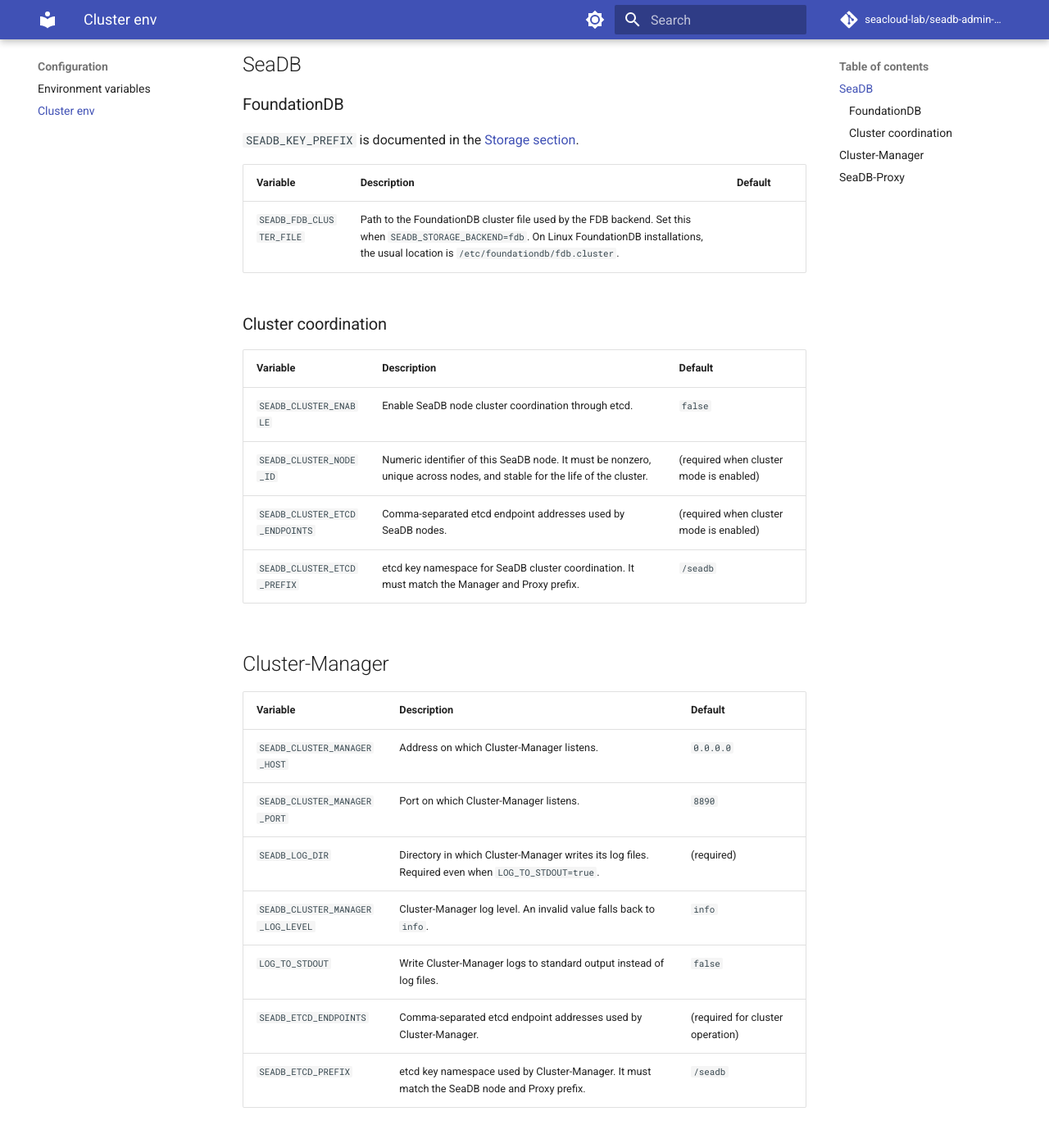
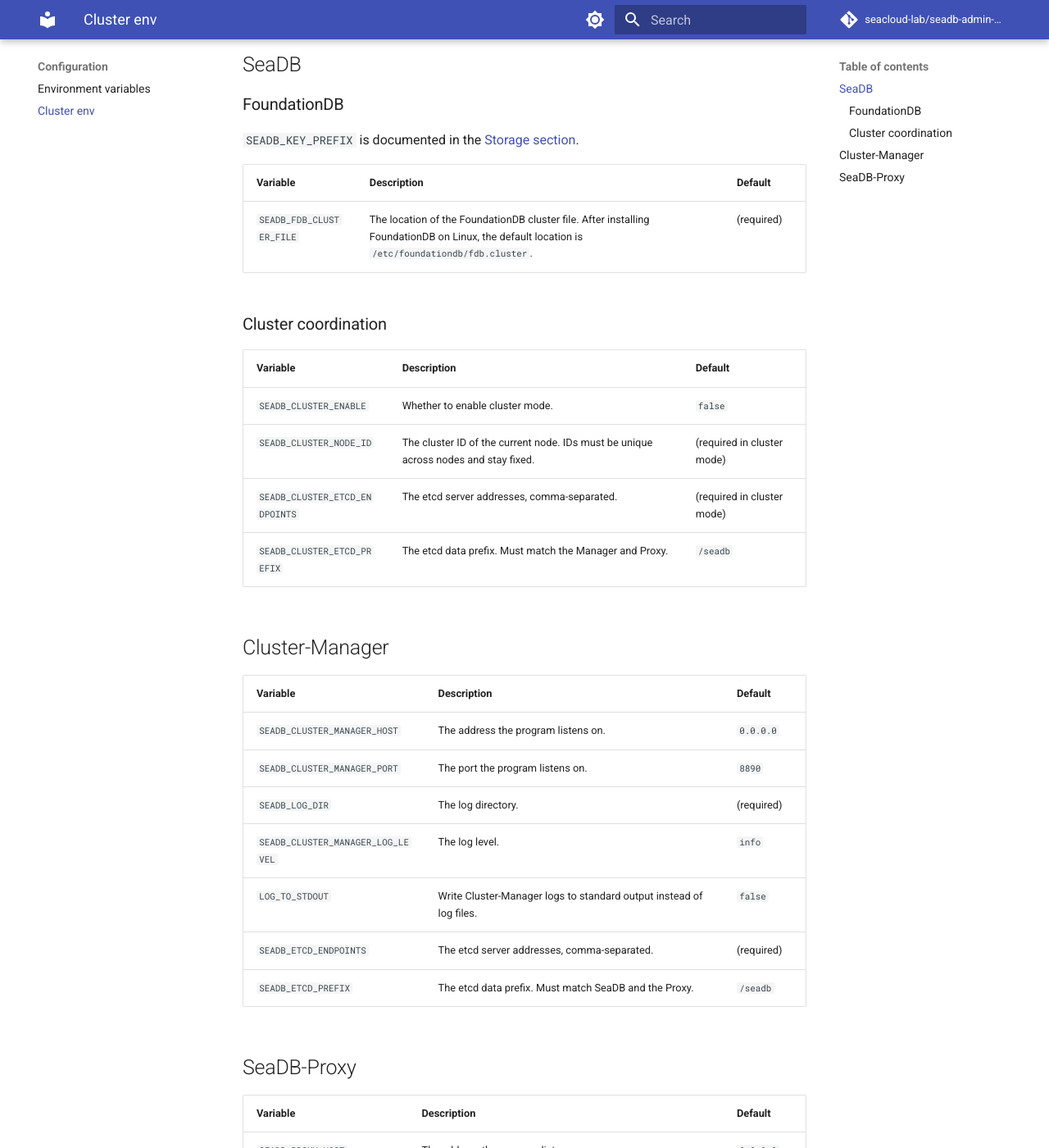
Before and after one commit to seacloud-lab/seadb-admin-docs, an MkDocs documentation site: the page built from manual/configuration/cluster_environment_variables.md, in a window 1280 px wide and 1400 px high, scrolled down 376 px. Shown: the whole window at 82% size. Built offline with MkDocs 1.6.1 and Material for MkDocs 9.7.7, drawn with Linux system fonts in a browser that asks for light colours; comment, search, counter and statistics services are not loaded; the version menu is left out; some of the changed text lies outside the part shown.

Commit message:
update cluster env

```diff
--- a/manual/configuration/cluster_environment_variables.md
+++ b/manual/configuration/cluster_environment_variables.md
@@ -17,38 +17,38 @@
 
 | Variable | Description | Default |
 | --- | --- | --- |
-| `SEADB_FDB_CLUSTER_FILE` | Path to the FoundationDB cluster file used by the FDB backend. Set this when `SEADB_STORAGE_BACKEND=fdb`. On Linux FoundationDB installations, the usual location is `/etc/foundationdb/fdb.cluster`. | |
+| `SEADB_FDB_CLUSTER_FILE` | The location of the FoundationDB cluster file. After installing FoundationDB on Linux, the default location is `/etc/foundationdb/fdb.cluster`. | (required) |
 
 ### Cluster coordination
 
 | Variable | Description | Default |
 | --- | --- | --- |
-| `SEADB_CLUSTER_ENABLE` | Enable SeaDB node cluster coordination through etcd. | `false` |
-| `SEADB_CLUSTER_NODE_ID` | Numeric identifier of this SeaDB node. It must be nonzero, unique across nodes, and stable for the life of the cluster. | (required when cluster mode is enabled) |
-| `SEADB_CLUSTER_ETCD_ENDPOINTS` | Comma-separated etcd endpoint addresses used by SeaDB nodes. | (required when cluster mode is enabled) |
-| `SEADB_CLUSTER_ETCD_PREFIX` | etcd key namespace for SeaDB cluster coordination. It must match the Manager and Proxy prefix. | `/seadb` |
+| `SEADB_CLUSTER_ENABLE` | Whether to enable cluster mode. | `false` |
+| `SEADB_CLUSTER_NODE_ID` | The cluster ID of the current node. IDs must be unique across nodes and stay fixed. | (required in cluster mode) |
+| `SEADB_CLUSTER_ETCD_ENDPOINTS` | The etcd server addresses, comma-separated. | (required in cluster mode) |
+| `SEADB_CLUSTER_ETCD_PREFIX` | The etcd data prefix. Must match the Manager and Proxy. | `/seadb` |
 
 ## Cluster-Manager
 
 | Variable | Description | Default |
 | --- | --- | --- |
-| `SEADB_CLUSTER_MANAGER_HOST` | Address on which Cluster-Manager listens. | `0.0.0.0` |
-| `SEADB_CLUSTER_MANAGER_PORT` | Port on which Cluster-Manager listens. | `8890` |
-| `SEADB_LOG_DIR` | Directory in which Cluster-Manager writes its log files. Required even when `LOG_TO_STDOUT=true`. | (required) |
-| `SEADB_CLUSTER_MANAGER_LOG_LEVEL` | Cluster-Manager log level. An invalid value falls back to `info`. | `info` |
+| `SEADB_CLUSTER_MANAGER_HOST` | The address the program listens on. | `0.0.0.0` |
+| `SEADB_CLUSTER_MANAGER_PORT` | The port the program listens on. | `8890` |
+| `SEADB_LOG_DIR` | The log directory. | (required) |
+| `SEADB_CLUSTER_MANAGER_LOG_LEVEL` | The log level. | `info` |
 | `LOG_TO_STDOUT` | Write Cluster-Manager logs to standard output instead of log files. | `false` |
-| `SEADB_ETCD_ENDPOINTS` | Comma-separated etcd endpoint addresses used by Cluster-Manager. | (required for cluster operation) |
-| `SEADB_ETCD_PREFIX` | etcd key namespace used by Cluster-Manager. It must match the SeaDB node and Proxy prefix. | `/seadb` |
+| `SEADB_ETCD_ENDPOINTS` | The etcd server addresses, comma-separated. | (required) |
+| `SEADB_ETCD_PREFIX` | The etcd data prefix. Must match SeaDB and the Proxy. | `/seadb` |
 
 ## SeaDB-Proxy
 
 | Variable | Description | Default |
 | --- | --- | --- |
-| `SEADB_PROXY_HOST` | Address on which SeaDB-Proxy listens. | `0.0.0.0` |
-| `SEADB_PROXY_PORT` | Port on which SeaDB-Proxy listens. | `8888` |
-| `SEADB_LOG_DIR` | Directory in which SeaDB-Proxy writes its log files. Required even when `LOG_TO_STDOUT=true`. | (required) |
-| `SEADB_PROXY_LOG_LEVEL` | SeaDB-Proxy log level. An invalid value falls back to `info`. | `info` |
+| `SEADB_PROXY_HOST` | The address the program listens on. | `0.0.0.0` |
+| `SEADB_PROXY_PORT` | The port the program listens on. | `8888` |
+| `SEADB_LOG_DIR` | The log directory. | (required) |
+| `SEADB_PROXY_LOG_LEVEL` | The log level. | `info` |
 | `LOG_TO_STDOUT` | Write SeaDB-Proxy logs to standard output instead of log files. | `false` |
-| `SEADB_ETCD_ENDPOINTS` | Comma-separated etcd endpoint addresses used by SeaDB-Proxy. | (required for cluster operation) |
-| `SEADB_ETCD_PREFIX` | etcd key namespace used by SeaDB-Proxy. It must match the SeaDB node and Manager prefix. | `/seadb` |
-| `SEADB_CLUSTER_MANAGER_URL` | URL of the Cluster-Manager from which the Proxy obtains node information. | (required) |
+| `SEADB_ETCD_ENDPOINTS` | The etcd server addresses, comma-separated. | (required) |
+| `SEADB_ETCD_PREFIX` | The etcd data prefix. Must match SeaDB and the Manager. | `/seadb` |
+| `SEADB_CLUSTER_MANAGER_URL` | The URL of the Cluster-Manager. | (required) |
```
Also changed, not shown: manual/configuration/environment_variables.md (+3 -4 lines).
